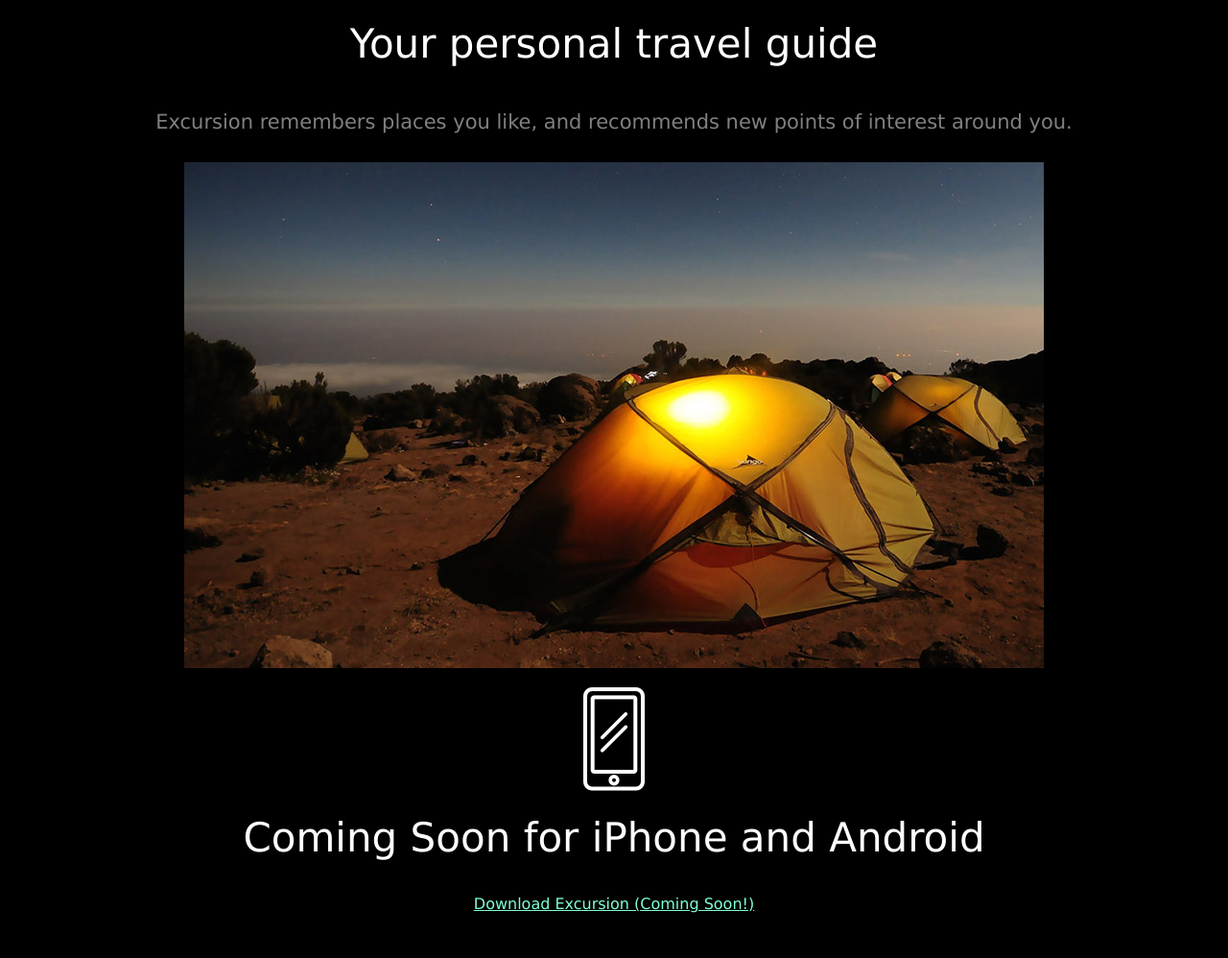
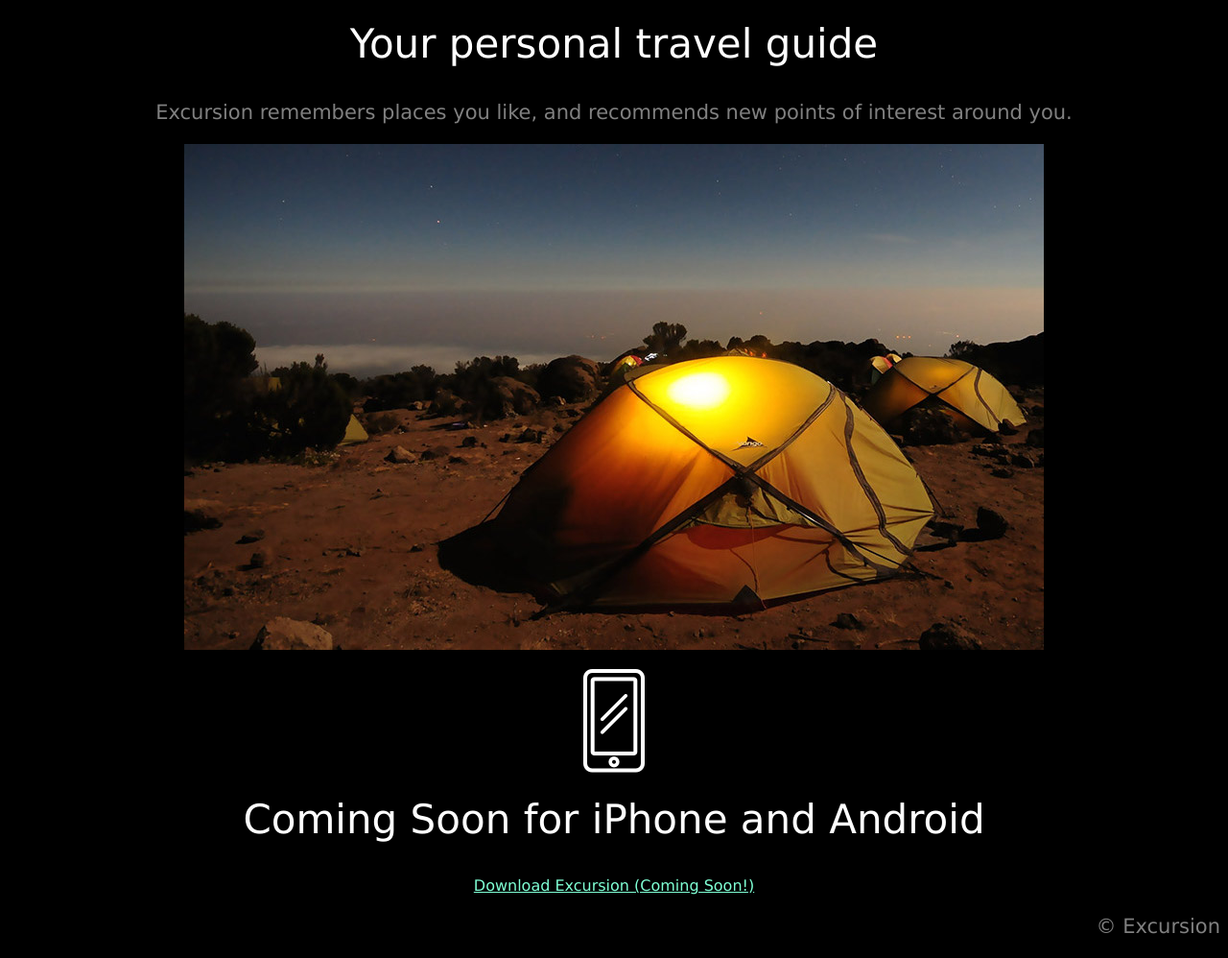
Before and after one commit to Ssylle/excursion, a plain HTML site: page index.html in a window 1280 px wide. Shown: the part 313-1311 px from the top of the page at 96% size. Before the commit the page ends 1272 px from the top, so only its background shows below. Drawn offline with Linux system fonts and the light colour scheme.

Commit message:
Finish first shot and tweak code

```diff
--- a/index.html
+++ b/index.html
@@ -34,5 +34,6 @@
     <p><img src="./ressources/images/phone.png" alt="Cellphone Icon" /></p>
     <h2>Coming Soon for iPhone and Android</h2>
     <a href="#" class="cta">Download Excursion (Coming Soon!)</a>
+    <p class="copyright">© Excursion</p>
   </body>
 </html>
--- a/ressources/css/style.css
+++ b/ressources/css/style.css
@@ -22,13 +22,15 @@ h2 {
   font-family: Verdana, Geneva, Tahoma, sans-serif;
   font-size: 21px;
   color: gray;
-  padding: 10px 20px;
-  border-radius: 5px;
-  text-align: center;
-  margin: 20px auto;
 }
 
 .cta {
   color: aquamarine;
   font-size: 16px;
 }
+
+.copyright {
+  font-size: 21px;
+  color: gray;
+  text-align: right;
+}
```
